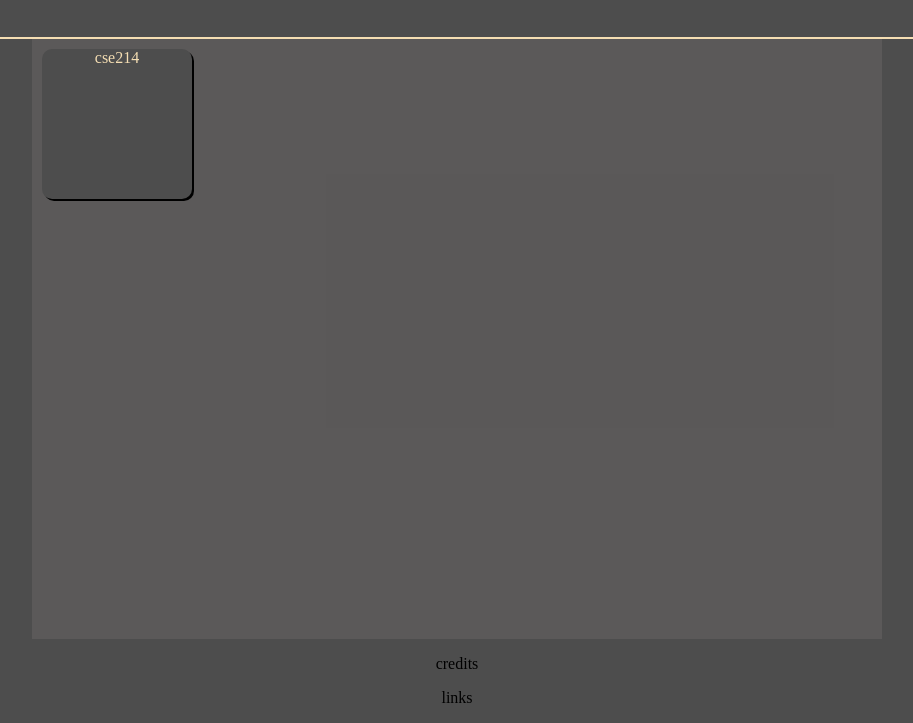
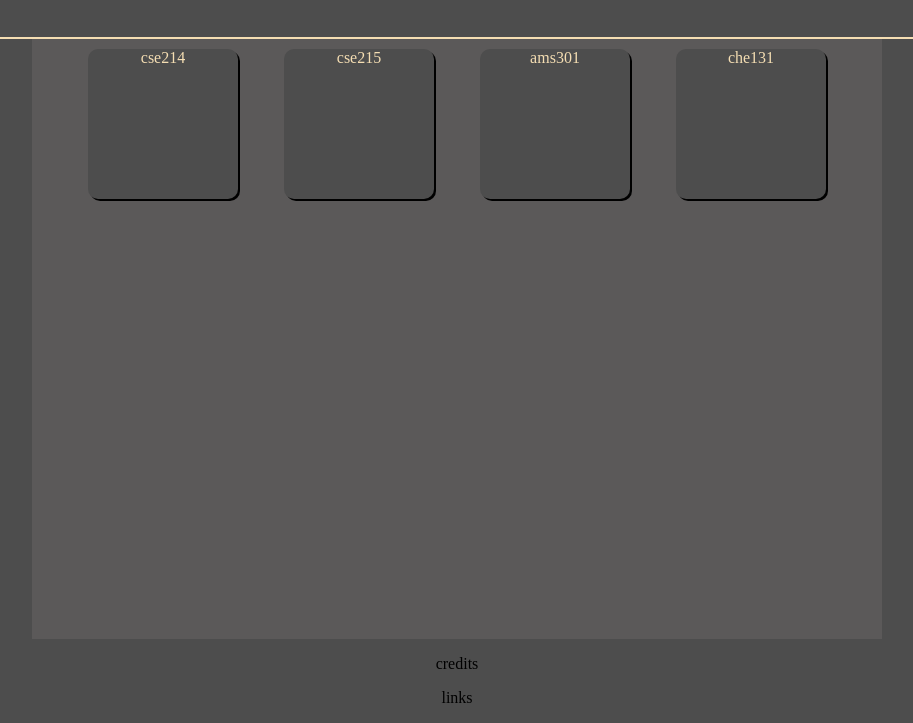
Before and after one commit to taztheprogrammer/TodoApp, a plain HTML site: page index.html in a window 1280 px wide. Shown: the part 81-804 px from the top of the page, without its empty margins (183-1096 px from the left). Drawn offline with Linux system fonts and the light colour scheme.

Commit message:
Placed 4 item divs in itemHolder manually
Used js to give names from item objects

```diff
--- a/index.html
+++ b/index.html
@@ -10,9 +10,14 @@
     <header>
         <h1> To-Do </h1>
     </header>
-    <main>
+    <main id = itemHolder>
         <div class="item" id="i1">
-            <p></p>
+        </div>
+        <div class="item" id="i2">
+        </div>
+        <div class="item" id="i3">
+        </div>
+        <div class="item" id="i4">
         </div>
     </main>
     <footer>
--- a/script.js
+++ b/script.js
@@ -1,7 +1,20 @@
-const item1 = {
-    title: "cse214"
+const i1 = document.getElementById("i1");
+const i2 = document.getElementById("i2");
+const i3 = document.getElementById("i3");
+const i4 = document.getElementById("i4");
+
+function Class(name) {
+    this.name = name;
 }
 
-const i1 = document.getElementById("i1");
+const c1 = new Class("cse214");
+const c2 = new Class("cse215");
+const c3 = new Class("ams301");
+const c4 = new Class("che131");
 
-i1.innerHTML = item1.title
+const items = [i1, i2, i3, i4]
+const classes = [c1, c2, c3, c4]
+
+for (let i = 0; i < 4; i++) {
+    items[i].innerHTML = classes[i].name;
+}
--- a/style.css
+++ b/style.css
@@ -19,13 +19,14 @@ header {
     justify-content: center;
 }
 
-main {
+#itemHolder {
     padding: 10px;
     display: flex;
     height: 75vh;
     max-width: 850px;
     background-color: hsla(0, 20%, 80%, .1);
     margin: auto;
+    justify-content: space-evenly;
 }
 
 footer {
```
